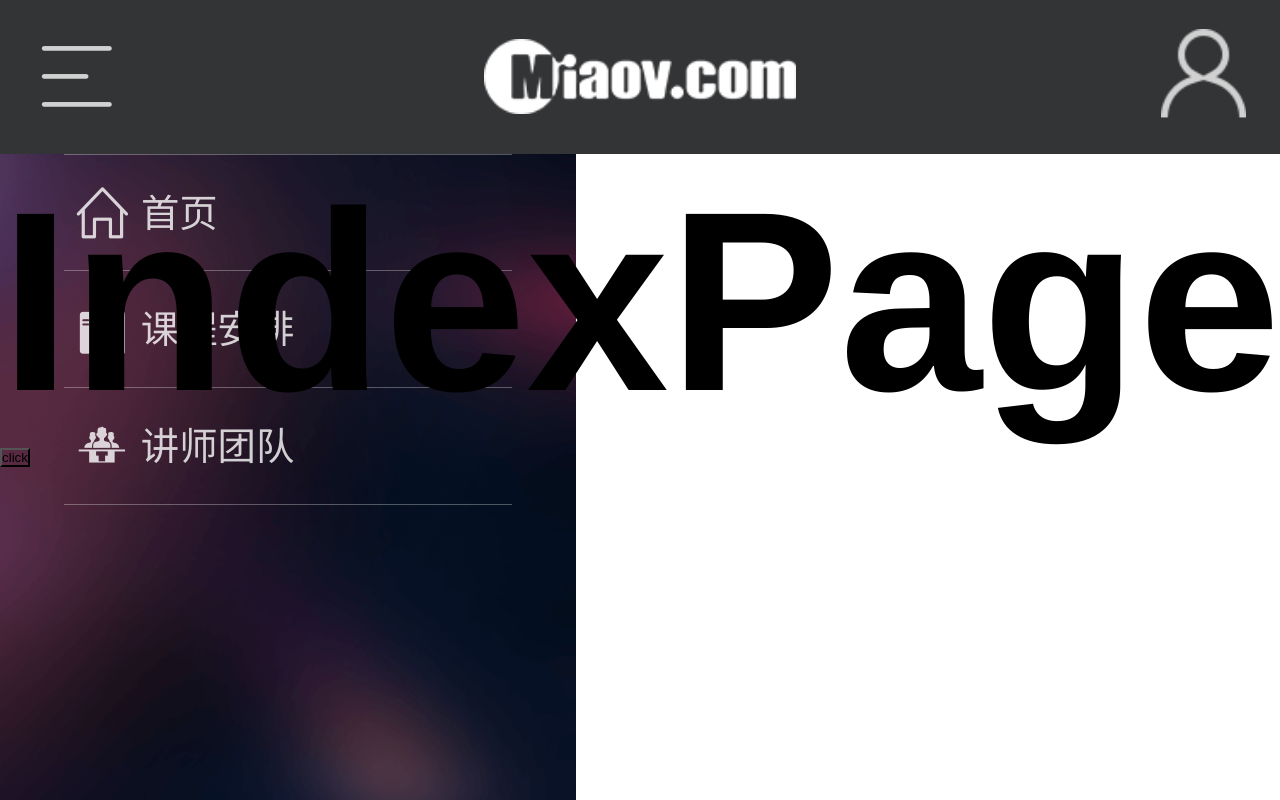
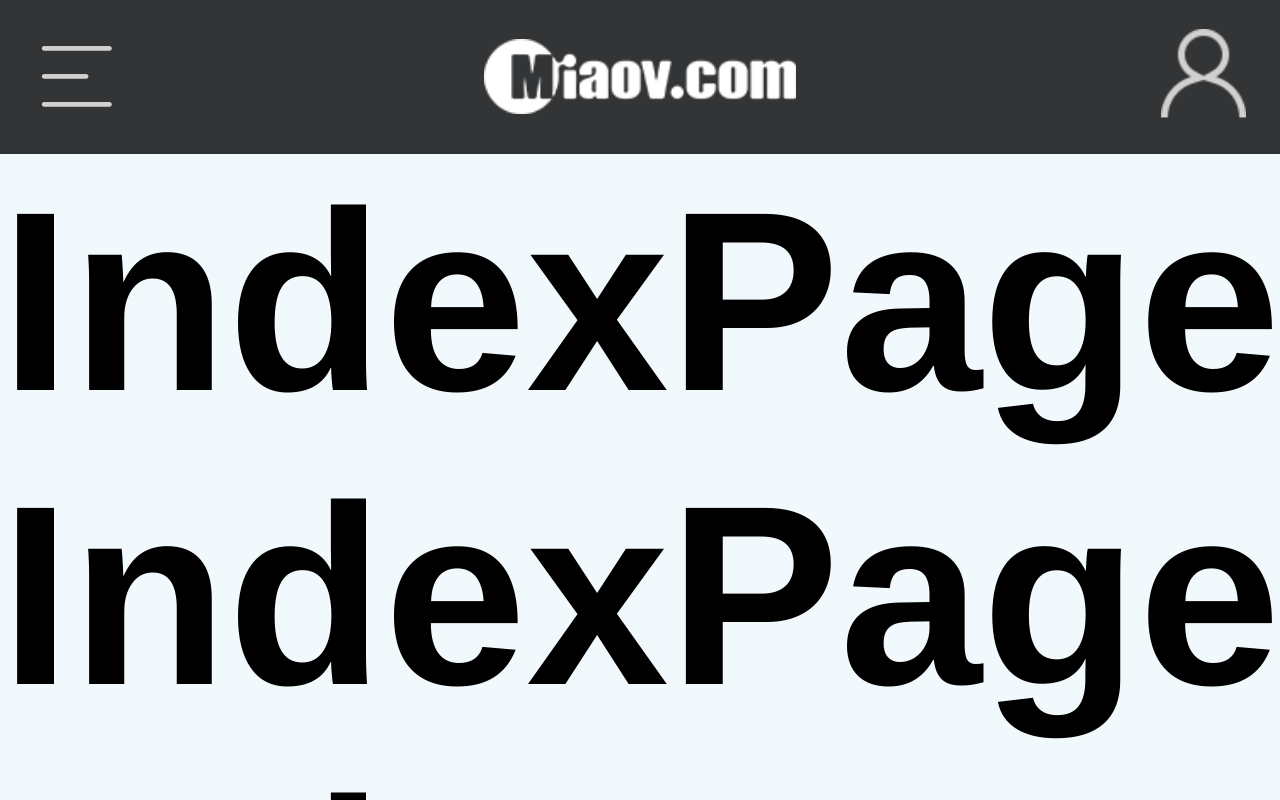
Before and after one commit to bestkwanwa/whatimlearningnow, a React (Create React App) app in the folder react-mobile/: page / in a window 1280 px wide. Built offline with nearby package versions, Linux system fonts and the light colour scheme; no server answers.

Commit message:
use better-scroll

```diff
--- a/react-mobile/src/common/component/Frame.js
+++ b/react-mobile/src/common/component/Frame.js
@@ -1,26 +1,41 @@
-import React, { useState } from 'react';
+import React, { useEffect, useRef, useState } from 'react';
 import Header from './Header';
 import Menu from './Menu';
+import BetterScroll from 'better-scroll';
+import { useInnerHeight } from '../hooks';
 import '../css/reset.css';
 import '../css/common.css';
 export default function Frame(props) {
-    const [menuState,setMenuState]= useState(false)
-    function changeMenuState(){
+    const [menuState, setMenuState] = useState(false)
+    const innerH = useInnerHeight()
+    let pageScroll = null
+    const wrap = useRef(null)
+    function changeMenuState() {
         setMenuState(!menuState)
     }
-    function menuHide(){
+    function menuHide() {
         setMenuState(false)
     }
+    useEffect(() => {
+        pageScroll = new BetterScroll(wrap.current)
+    }, [])
     return (
         <div>
             <Header changeMenuState={changeMenuState}></Header>
             <Menu></Menu>
             <div id='main' style={{
-                transform:`translateX(${menuState?4.5:0}rem)`
+                transform: `translateX(${menuState ? 4.5 : 0}rem)`,
+                height: innerH
             }}
                 onTouchStart={menuHide}
             >
-                {props.children}
+                <div className='pageWrap'
+                    ref={wrap}
+                >
+                    <div>
+                        {props.children}
+                    </div>
+                </div>
             </div>
         </div>
     )
--- a/react-mobile/src/common/hooks/index.js
+++ b/react-mobile/src/common/hooks/index.js
@@ -10,4 +10,9 @@ function useBack() {
         }
     }
 }
-export { useBack }
+
+// 获取屏幕高度
+function useInnerHeight(){
+    return window.innerHeight
+}
+export { useBack,useInnerHeight }
--- a/react-mobile/src/view/index/index.js
+++ b/react-mobile/src/view/index/index.js
@@ -7,10 +7,22 @@ import login from '../../store/action/login';
     return (
         <div>
             <h1>IndexPage</h1>
-        <button onClick={()=>{
-            // test
-            dispatch(login())
-        }}>click</button>
+            <h1>IndexPage</h1>
+            <h1>IndexPage</h1>
+            <h1>IndexPage</h1>
+            <h1>IndexPage</h1>
+            <h1>IndexPage</h1>
+            <h1>IndexPage</h1>
+            <h1>IndexPage</h1>
+            <h1>IndexPage</h1>
+            <h1>IndexPage</h1>
+            <h1>IndexPage</h1>
+            <h1>IndexPage</h1>
+            <h1>IndexPage</h1>
+            <h1>IndexPage</h1>
+            <h1>IndexPage</h1>
+            <h1>IndexPage</h1>
+            <h1>IndexPage</h1>
         </div>
     )
 }
```
Also changed, not shown: 1 other file (tests, documents, lock files or other folders).
